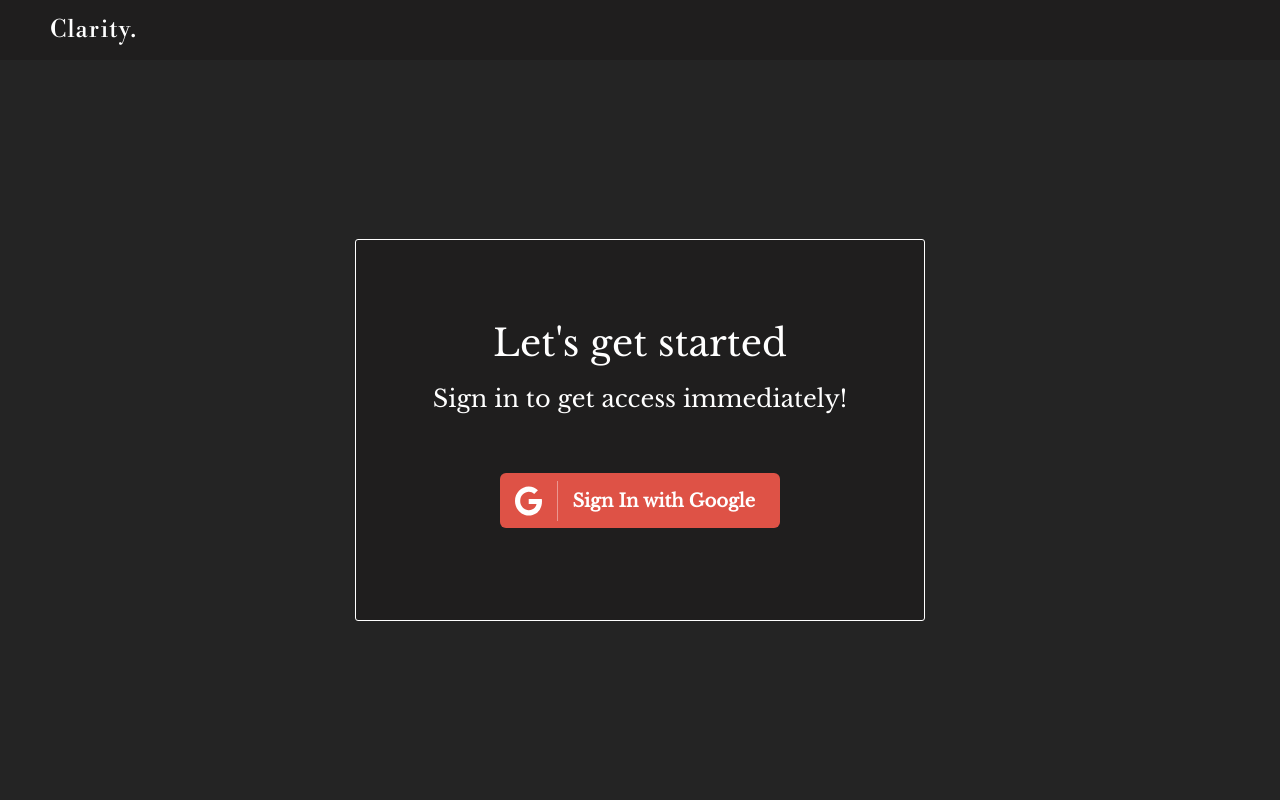
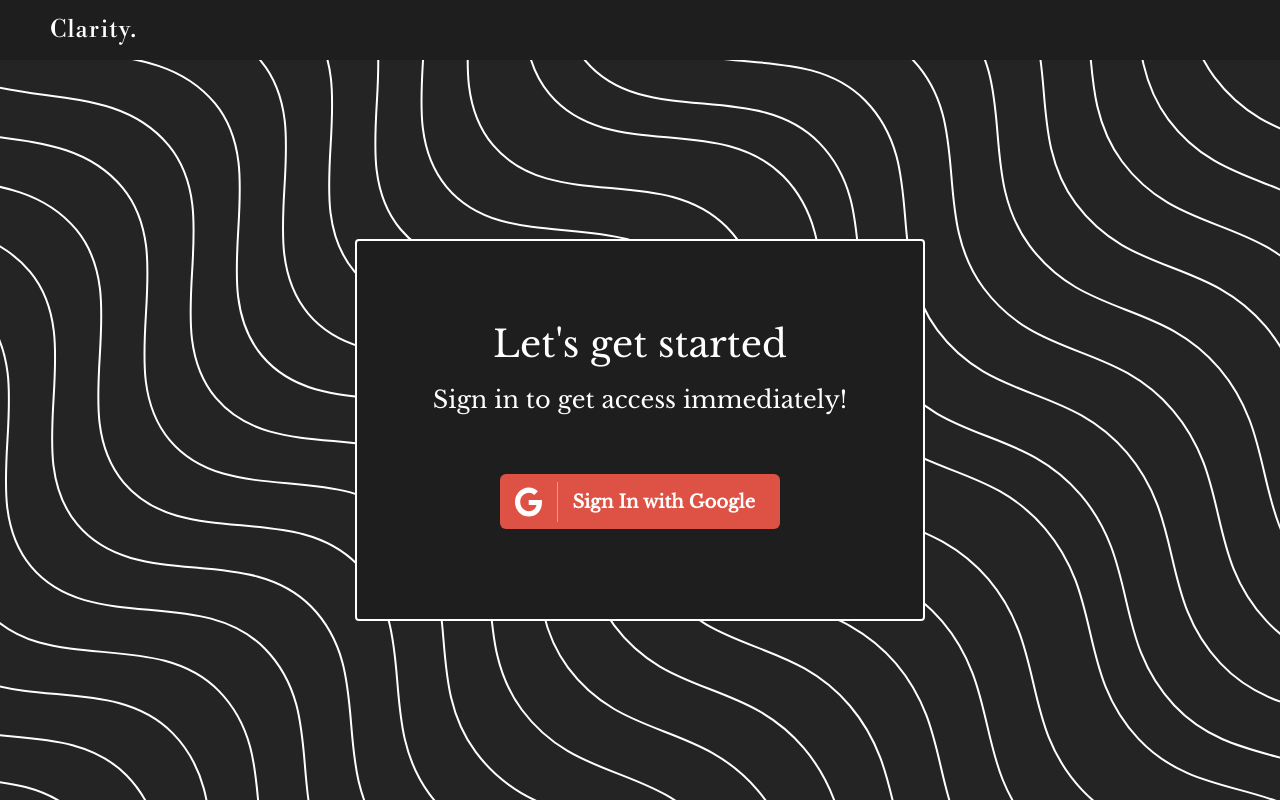
Before and after one commit to padmed/Clarity, a Next.js app in the folder clarity-web/: page /onboarding/signin in a window 1280 px wide. Built offline with nearby package versions, Linux system fonts and the light colour scheme; a web font is replaced by a local one.

Commit message:
Add background image

```diff
--- a/clarity-web/src/app/onboarding/layout.js
+++ b/clarity-web/src/app/onboarding/layout.js
@@ -1,11 +1,15 @@
 import Nav from "@/components/nav/Nav";
 import styles from "./onboarding.module.scss";
+import BackgroundImage from "@/components/backgroundImage/BackgroundImage";
 
 export default function Layout({ children }) {
   return (
     <>
       <Nav />
-      <main className={styles.mainLayout}>{children}</main>
+      <main className={styles.mainLayout}>
+        <BackgroundImage />
+        {children}{" "}
+      </main>
     </>
   );
 }
--- a/clarity-web/src/app/onboarding/onboarding.module.scss
+++ b/clarity-web/src/app/onboarding/onboarding.module.scss
@@ -8,8 +8,8 @@
 .signinContainer {
   width: 570px;
   height: 382px;
-  border: 1px solid var(--text);
-  border-radius: 3px;
+  border: 2px solid var(--text);
+  border-radius: 4px;
   background-color: var(--bg-color-secondary);
   display: flex;
   align-items: center;
--- /dev/null
+++ b/clarity-web/src/components/backgroundImage/BackgroundImage.js
@@ -0,0 +1,42 @@
+"use client";
+import styles from "./backgroundImage.module.scss";
+import { useEffect, useState } from "react";
+
+function BackgroundImage() {
+  const [isResizing, setIsResizing] = useState(false);
+
+  useEffect(() => {
+    let timeoutId;
+
+    const handleWindowResize = () => {
+      // Clear previous timeout
+      clearTimeout(timeoutId);
+
+      // Set a new timeout to update the state after 500ms
+      setIsResizing(true);
+      timeoutId = setTimeout(() => {
+        setIsResizing(false);
+      }, 500);
+    };
+
+    window.addEventListener("resize", handleWindowResize);
+
+    return () => {
+      // Clean up event listener
+      window.removeEventListener("resize", handleWindowResize);
+
+      // Clear any pending timeouts
+      clearTimeout(timeoutId);
+    };
+  }, []);
+
+  return (
+    <div
+      className={`${styles.backgroundImage} ${
+        isResizing ? styles.isResizing : styles.notResizing
+      }`}
+    />
+  );
+}
+
+export default BackgroundImage;
--- /dev/null
+++ b/clarity-web/src/components/backgroundImage/backgroundImage.module.scss
@@ -0,0 +1,26 @@
+@keyframes wave {
+  0%,
+  100% {
+    background-position: 0 0; /* Start position of the wave */
+  }
+  50% {
+    background-position: 100% 50%; /* End position of the wave */
+  }
+}
+
+.backgroundImage {
+  width: 100%;
+  height: calc(100% - var(--nav-height));
+  position: absolute;
+  z-index: -100;
+  background-image: url("/patterns/BG.svg");
+  background-repeat: repeat-x;
+}
+
+.notResizing {
+  animation: wave 20s cubic-bezier(0.6, 0, 0.2, 1) infinite; /* Apply animation to the background */
+}
+
+.isResizing {
+  animation: none;
+}
```
Also changed, not shown: clarity-web/public/patterns/BG.svg (added).
